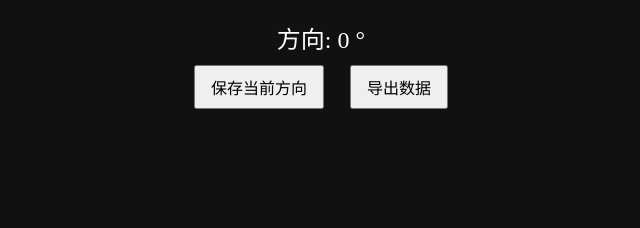
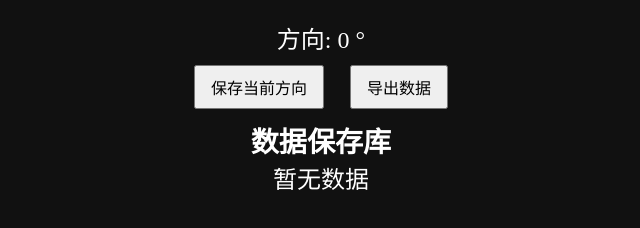
Before and after one commit to b612071126-rgb/new-canvas-, a plain HTML site: page index.html in a window 1280 px wide. Shown: the whole page, without its empty margins (319-959 px from the left). Drawn offline with Linux system fonts and the light colour scheme.

Commit message:
更新 index.html

```diff
--- a/index.html
+++ b/index.html
@@ -33,6 +33,17 @@
 <button id="export">
 导出数据
 </button>
+<div id="database">
+
+<h3>数据保存库</h3>
+
+<div id="recordList">
+
+暂无数据
+
+</div>
+
+</div>
 
 </div>
 
```
